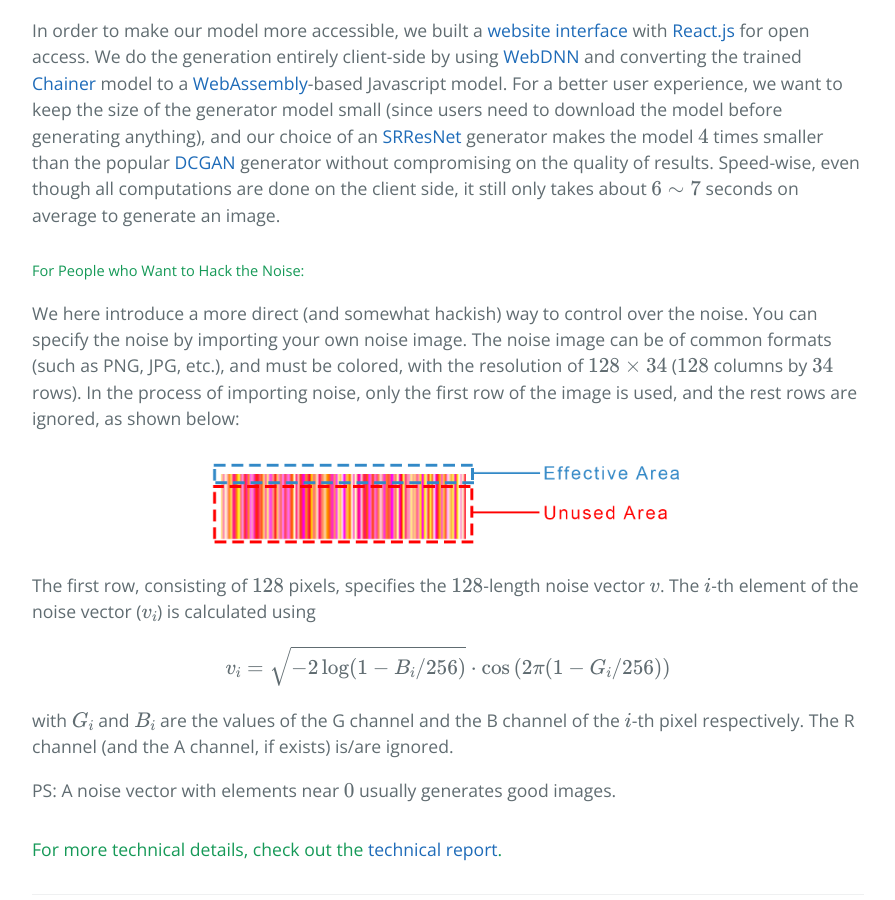
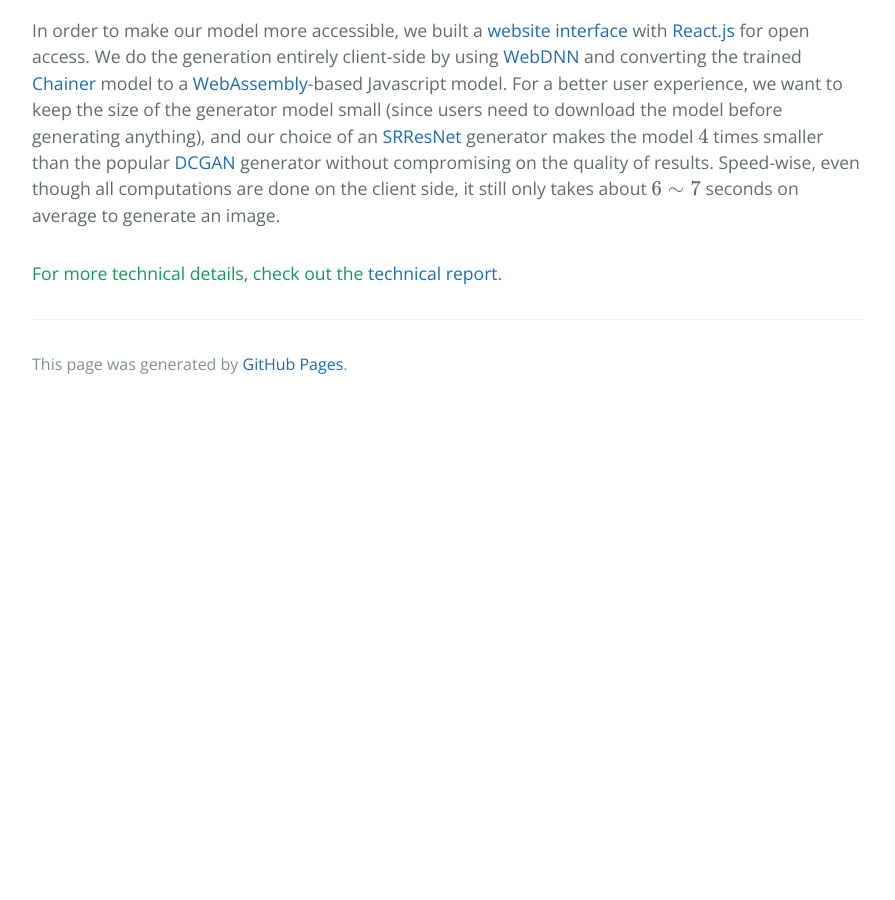
Before and after one commit to makegirlsmoe/makegirlsmoe.github.io, a Jekyll site: the page built from _posts/2017-08-14-news-english.markdown, in a window 1280 px wide and 900 px high, scrolled down 3385 px. Shown: the whole window, without its empty margins (192-1087 px from the left). Built offline with Jekyll 4.4.1, drawn with Linux system fonts in a browser that asks for light colours; formulas are drawn with MathJax 3; after the commit the page ends 3793 px from its top, so only the background shows below that.

Commit message:
sperate post

```diff
--- a/_posts/2017-08-14-news-english.markdown
+++ b/_posts/2017-08-14-news-english.markdown
@@ -68,19 +68,4 @@ For a better user experience, we want to keep the size of the generator model sm
 and our choice of an [SRResNet](https://arxiv.org/abs/1609.04802) generator makes the model $$4$$ times smaller than the popular [DCGAN](https://arxiv.org/abs/1511.06434) generator without compromising on the quality of results.
 Speed-wise, even though all computations are done on the client side, it still only takes about $$6\sim 7$$ seconds on average to generate an image.
 
-##### For People who Want to Hack the Noise:
-
-We here introduce a more direct (and somewhat hackish) way to control over the noise. You can specify the noise by importing your own noise image. The noise image can be of common formats (such as PNG, JPG, etc.), and must be colored, with the resolution of $$128 \times 34$$ ($$128$$ columns by $$34$$ rows). In the process of importing noise, only the first row of the image is used, and the rest rows are ignored, as shown below:
-
-<center><img src="{{ site.url }}/assets/news-img/noise-explain.png" align="middle" width="500"></center>
-
-The first row, consisting of $$128$$ pixels, specifies the $$128$$-length noise vector $$v$$. The $$ i $$-th element of the noise vector ($$ v_i $$) is calculated using
-
-$$  v_i = \sqrt{ -2  \log (1 - B_{i} / 256) } \cdot \cos{ ( 2 \pi (1 - G_{i} / 256) ) }  $$
-
-with $$ G_{i} $$ and $$ B_{i} $$ are the values of the G channel and the B channel of the $$ i $$-th pixel respectively. The R channel (and the A channel, if exists) is/are ignored.
-
-PS: A noise vector with elements near $$0$$ usually generates good images.
-
-
 #### For more technical details, check out the [technical report]({{ site.url }}/assets/pdf/technical_report.pdf).
```
Also changed, not shown: _posts/2017-08-16-hack-noise.markdown (added, +32 -0 lines).
